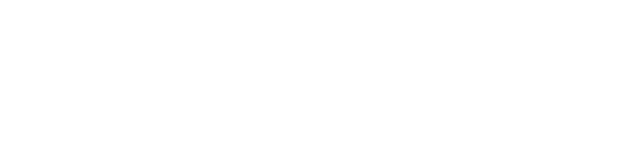
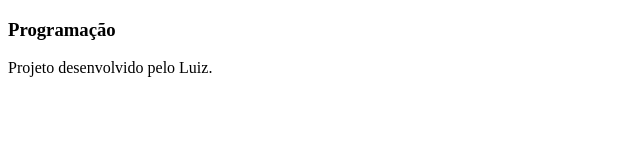
Before and after one commit to Brugg-Luiz/flashcard, a plain HTML site: page index.html in a window 1280 px wide. Shown: the whole page, without its empty margins (0-640 px from the left). Drawn offline with Linux system fonts and the light colour scheme.

Commit message:
programa

```diff
--- a/index.html
+++ b/index.html
@@ -6,6 +6,17 @@
     <title>FlashCard</title>
 </head>
 <body>
-
+ <main>
+ <section id="container">
+    <article class="cartao">
+                <div class="cartao__conteudo">
+                    <h3> Programação </h3>
+                </div>
+            </article>
+</section>
+    </main>
+    <footer>
+        <p>Projeto desenvolvido pelo Luiz.</p>
+    </footer>
 </body>
 </html>
```
